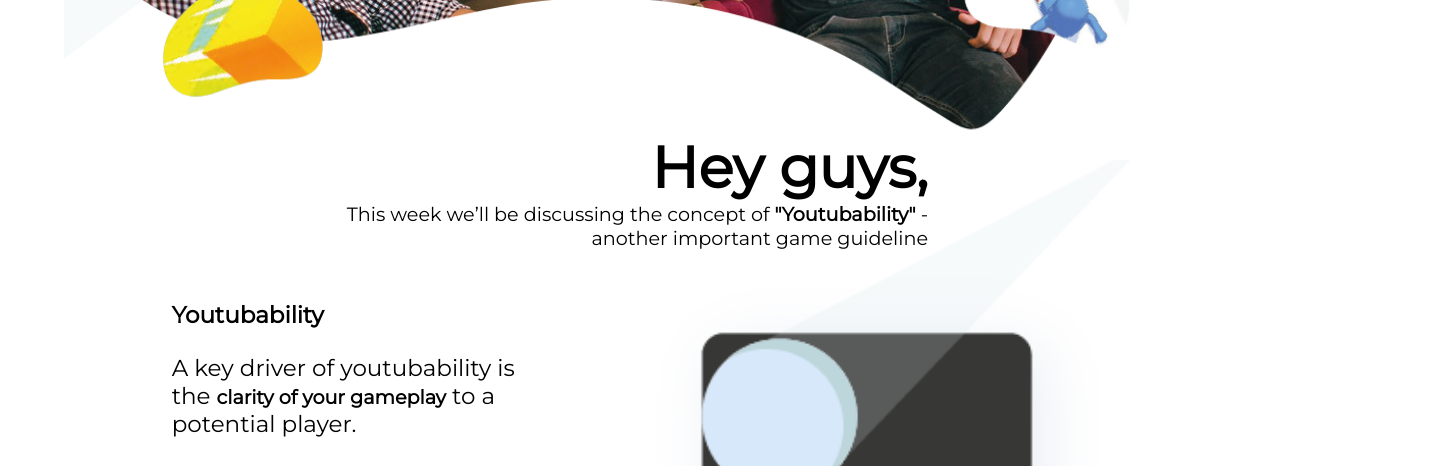
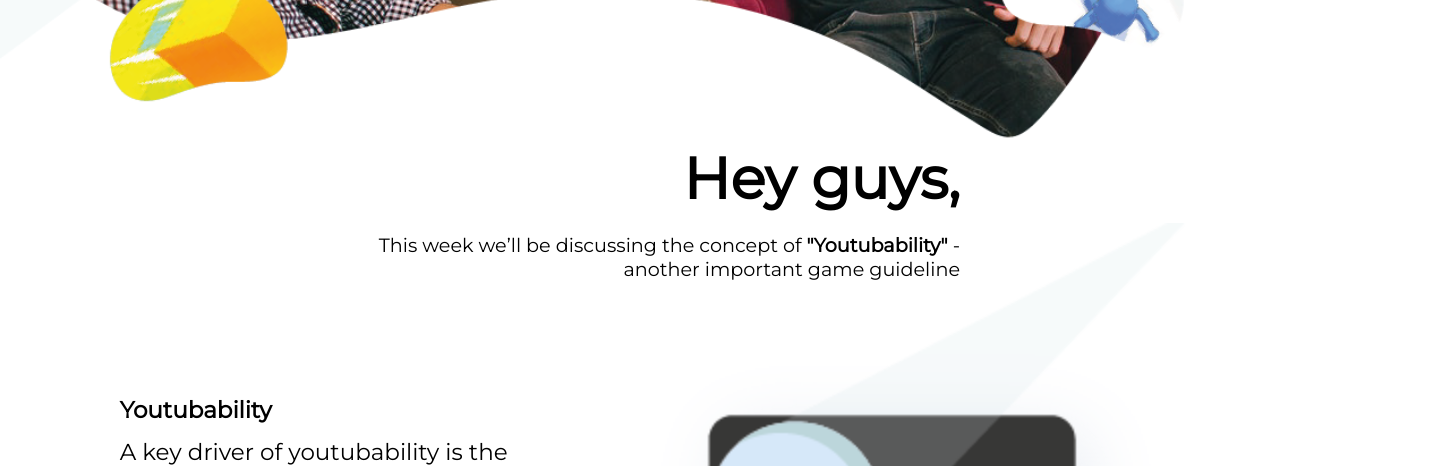
Before and after one commit to KamieHurtig/inlamninguppgift, a website: page index.html in a window 1280 px wide. Shown: the part 620-1086 px from the top of the page, 1434 px wide, since content can reach past the window. Drawn offline with Linux system fonts and the light colour scheme.

Commit message:
klar inlamning

```diff
--- a/index.html
+++ b/index.html
@@ -18,7 +18,7 @@
 
 <div class="header">
     <h2>Hey guys,</h2>
-    <p>This week we’ll be discussing the concept of <strong>"Youtubability"</strong> - <br/> another important game guideline</p>
+    <p class="header-p">This week we’ll be discussing the concept of <strong>"Youtubability"</strong> - <br/> another important game guideline</p>
 </div>
 </header>
 
@@ -40,7 +40,9 @@
 
 <!-- video -->
 
+
 <video src="video/video_comp.mp4" controls ></video>
+
 
 
 <!-- start second side -->
--- a/sass/firstside.scss
+++ b/sass/firstside.scss
@@ -10,7 +10,8 @@
     font-size: 1.8vw;
     width: 60%;
     left: 15%;
-    padding: 2%;
+    padding-left: 2%;
+    padding-top: 2rem;
 }
 
 .p-1{
@@ -22,6 +23,7 @@
 }
 
 .flex-img{
+    padding-top: 7rem;
     width: 55%;
     left: 30%;
 }
@@ -34,6 +36,9 @@
 }
 
 /* video */
+
+
 video{
     width: 100%;
+    padding-top: 2rem;
 }
--- a/sass/global.scss
+++ b/sass/global.scss
@@ -8,6 +8,6 @@
 }
 
 body{
-margin: 5%;
-overflow-x: hidden;
+
+
 }
--- a/sass/header.scss
+++ b/sass/header.scss
@@ -20,4 +20,9 @@
         bottom: 1rem;
         right: 5%;
         font-size: 4.5vw;
+        padding-bottom: 1rem;
     }
+
+    .header-p {
+        padding-bottom: 2rem;
+    }
--- a/sass/main.scss
+++ b/sass/main.scss
@@ -4,6 +4,3 @@
 @import "./secondside.scss";
 @import "./bluefooter.scss";
 @import "./blackfooter.scss";
-// queries här
-// varje gång du ska ändra i scss måste du skriva npm start innan
-//  kolla så allting stämmer
```
Also changed, not shown: style.css.
